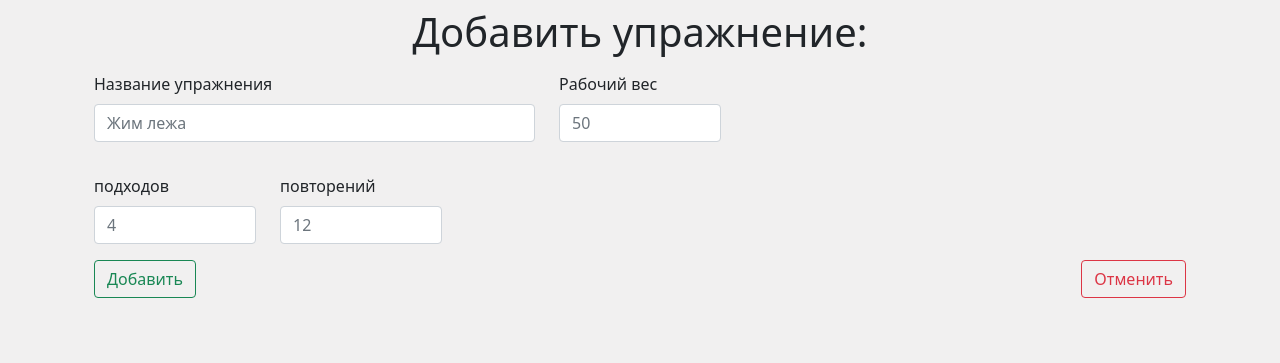
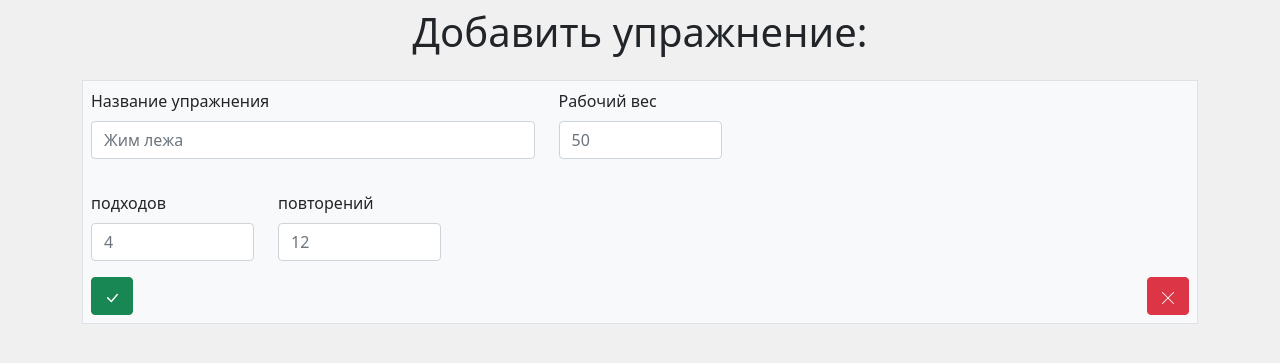
Before and after one commit to teasec4/gym.django, a Django app: template gym/templates/exercises_add.html in a window 1280 px wide. Shown: the part 56-419 px from the top of the page. Run offline with Django 4.2, Linux system fonts and the light colour scheme; the template is opened without the code that fills it, so the values that code supplies are empty.

Commit message:
new des2

```diff
--- a/gym/templates/exercises_add.html
+++ b/gym/templates/exercises_add.html
@@ -17,7 +17,7 @@
         </div>
     {% endif %}
 
-    <div class="container mt-2">
+    <div class="container mt-2 mt-md-4 border p-2 bg-light">
         <form method="post">
             {% csrf_token %}
             <div class="row g-4 align-items-center">
@@ -43,11 +43,16 @@
             </div>
 
             <div class="mt-3 d-flex justify-content-between">
-                <button class="btn btn-outline-success " type="submit">
-                    Добавить
+                <button class="btn btn-success " type="submit">
+                    <svg xmlns="http://www.w3.org/2000/svg" width="16" height="16" fill="currentColor" class="bi bi-check-lg" viewBox="0 0 16 16">
+  <path d="M12.736 3.97a.733.733 0 0 1 1.047 0c.286.289.29.756.01 1.05L7.88 12.01a.733.733 0 0 1-1.065.02L3.217 8.384a.757.757 0 0 1 0-1.06.733.733 0 0 1 1.047 0l3.052 3.093 5.4-6.425a.247.247 0 0 1 .02-.022Z"/>
+</svg>
                 </button>
-                <a class="btn btn-outline-danger" href="{% url 'practice_detail' practice.id %}">
-                    Отменить
+                <a class="btn btn-danger" href="{% url 'practice_detail' practice.id %}">
+                    <svg xmlns="http://www.w3.org/2000/svg" width="16" height="16" fill="currentColor" class="bi bi-x-lg" viewBox="0 0 16 16">
+  <path fill-rule="evenodd" d="M13.854 2.146a.5.5 0 0 1 0 .708l-11 11a.5.5 0 0 1-.708-.708l11-11a.5.5 0 0 1 .708 0Z"/>
+  <path fill-rule="evenodd" d="M2.146 2.146a.5.5 0 0 0 0 .708l11 11a.5.5 0 0 0 .708-.708l-11-11a.5.5 0 0 0-.708 0Z"/>
+</svg>
                 </a>
             </div>
         </form>
--- a/gym/templates/practice_list.html
+++ b/gym/templates/practice_list.html
@@ -48,13 +48,16 @@
             добавить тренировку
         </a>
         </p>
-        <a class="btn btn-success shadow" href="{% url 'practice_add' %}">
+        <div class="container rounded p-2 m-auto" style="background-color: cornflowerblue; width:4em;">
+            <a class="btn btn-light shadow" href="{% url 'practice_add' %}">
             <svg xmlns="http://www.w3.org/2000/svg" width="20" height="20" fill="currentColor" class="bi bi-plus-lg"
                  viewBox="0 0 16 16">
                 <path fill-rule="evenodd"
                       d="M8 2a.5.5 0 0 1 .5.5v5h5a.5.5 0 0 1 0 1h-5v5a.5.5 0 0 1-1 0v-5h-5a.5.5 0 0 1 0-1h5v-5A.5.5 0 0 1 8 2Z"/>
             </svg>
         </a>
+        </div>
+
     </div>
 
 
```
Also changed, not shown: gym/templates/practice_add.html (+8 -3 lines), gym/templates/practice_detail.html (+4 -4 lines), user/templates/home.html (+4 -4 lines).
